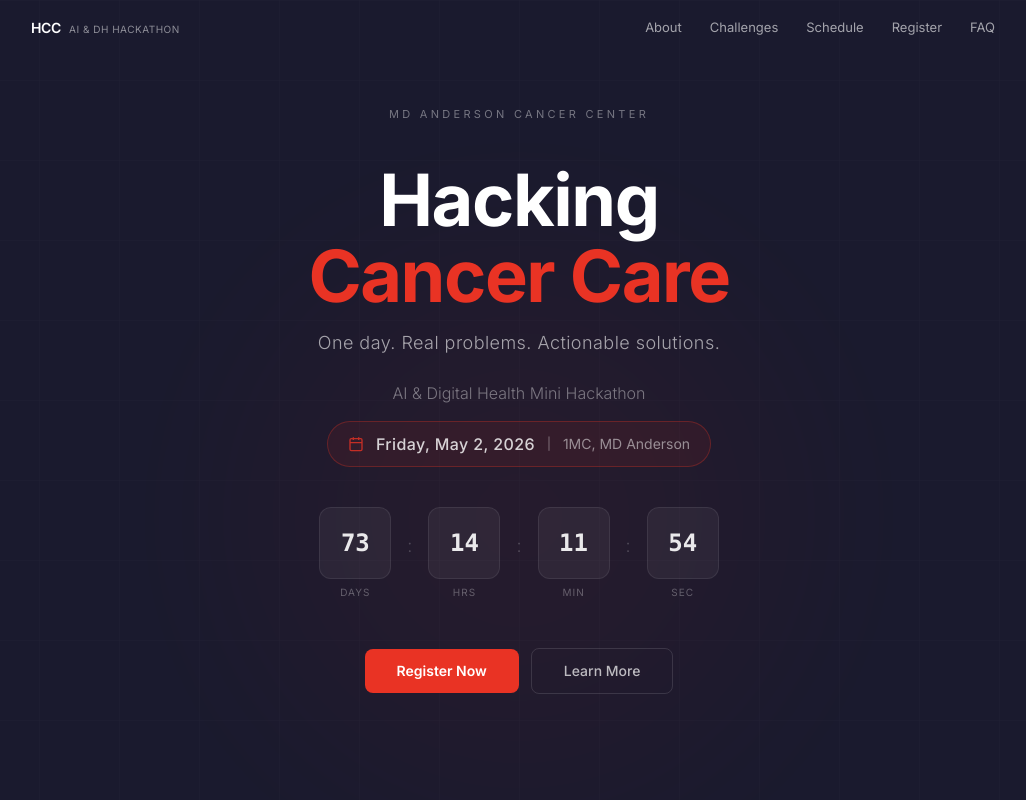
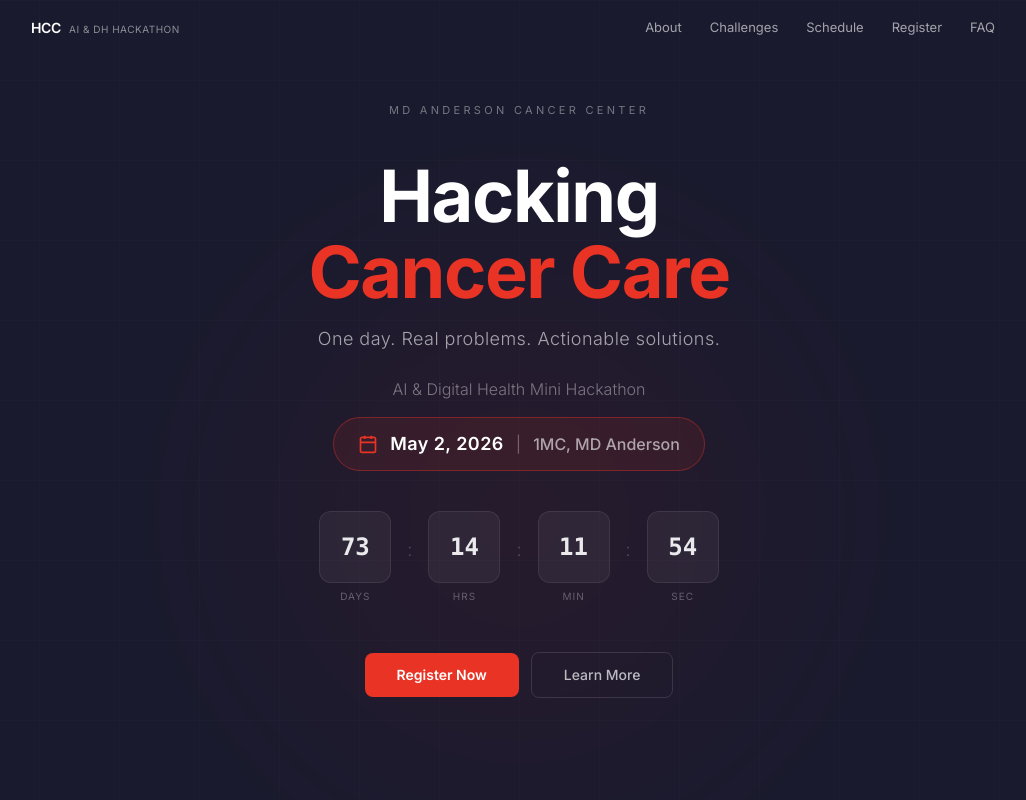
Before and after one commit to kabsam549-bot/hacking-cancer-care, a Next.js app: page / in a window 1280 px wide. Shown: the top 800 px of the page, without its empty margins (121-1147 px from the left). Built offline with nearby package versions, Linux system fonts and the light colour scheme.

Commit message:
Hero: Bigger, bolder date - full white, larger font, thicker pill

```diff
--- a/src/components/Hero.tsx
+++ b/src/components/Hero.tsx
@@ -68,16 +68,16 @@ export default function Hero() {
           <p className="text-sm sm:text-base text-white/40 font-light">
             AI &amp; Digital Health Mini Hackathon
           </p>
-          <div className="inline-flex items-center gap-3 mt-4 px-5 py-2.5 border border-[var(--color-accent)]/30 rounded-full bg-[var(--color-accent)]/[0.08]">
-            <svg className="w-4 h-4 text-[var(--color-accent)] opacity-80" fill="none" viewBox="0 0 24 24" stroke="currentColor" strokeWidth={2}>
+          <div className="inline-flex items-center gap-3 mt-4 px-6 py-3 border border-[var(--color-accent)]/40 rounded-full bg-[var(--color-accent)]/[0.1]">
+            <svg className="w-5 h-5 text-[var(--color-accent)]" fill="none" viewBox="0 0 24 24" stroke="currentColor" strokeWidth={2}>
               <rect x="3" y="4" width="18" height="18" rx="2" />
               <path d="M16 2v4M8 2v4M3 10h18" />
             </svg>
-            <span className="text-sm sm:text-base font-medium tracking-wide text-white/80">
-              Friday, May 2, 2026
+            <span className="text-base sm:text-lg font-semibold tracking-wide text-white">
+              May 2, 2026
             </span>
-            <span className="text-xs text-white/40">|</span>
-            <span className="text-xs sm:text-sm text-white/50">
+            <span className="text-white/30">|</span>
+            <span className="text-sm sm:text-base text-white/60 font-medium">
               1MC, MD Anderson
             </span>
           </div>
```
